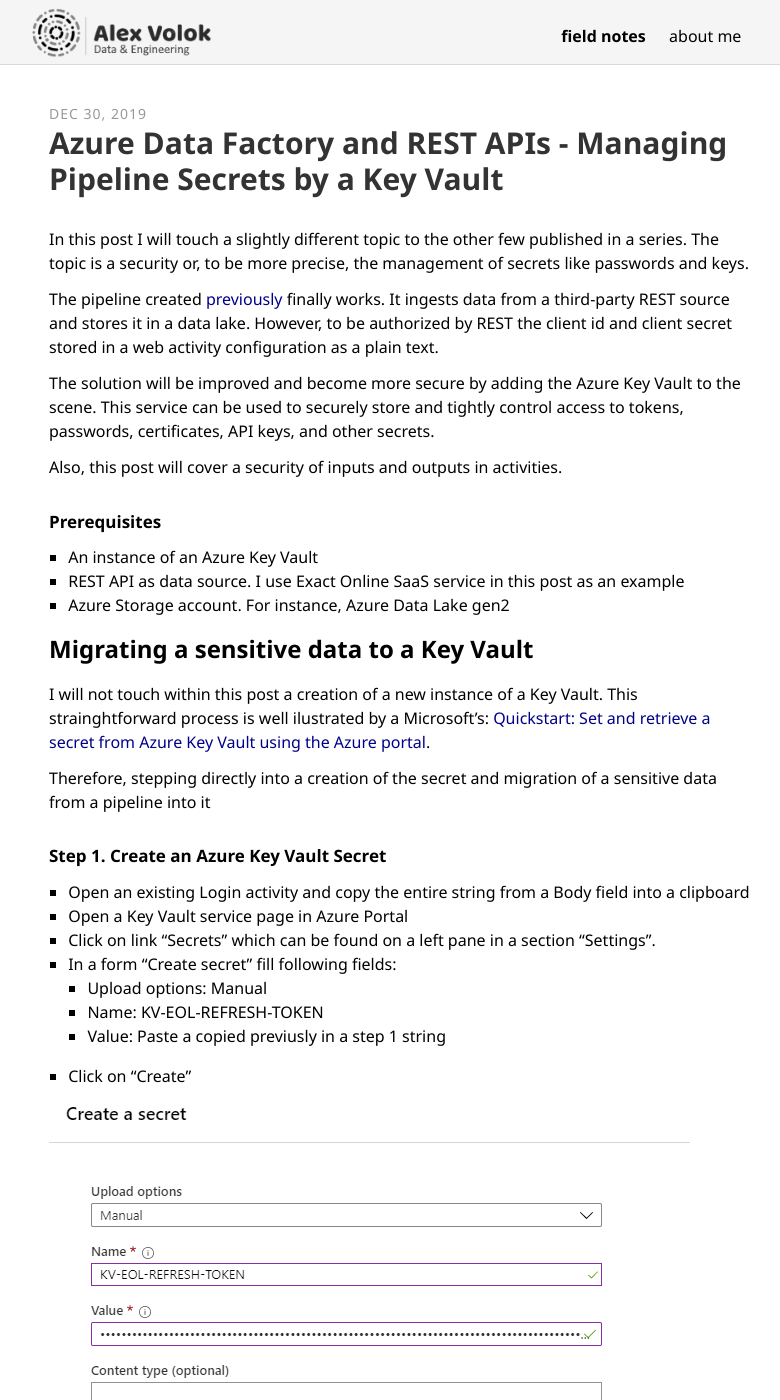
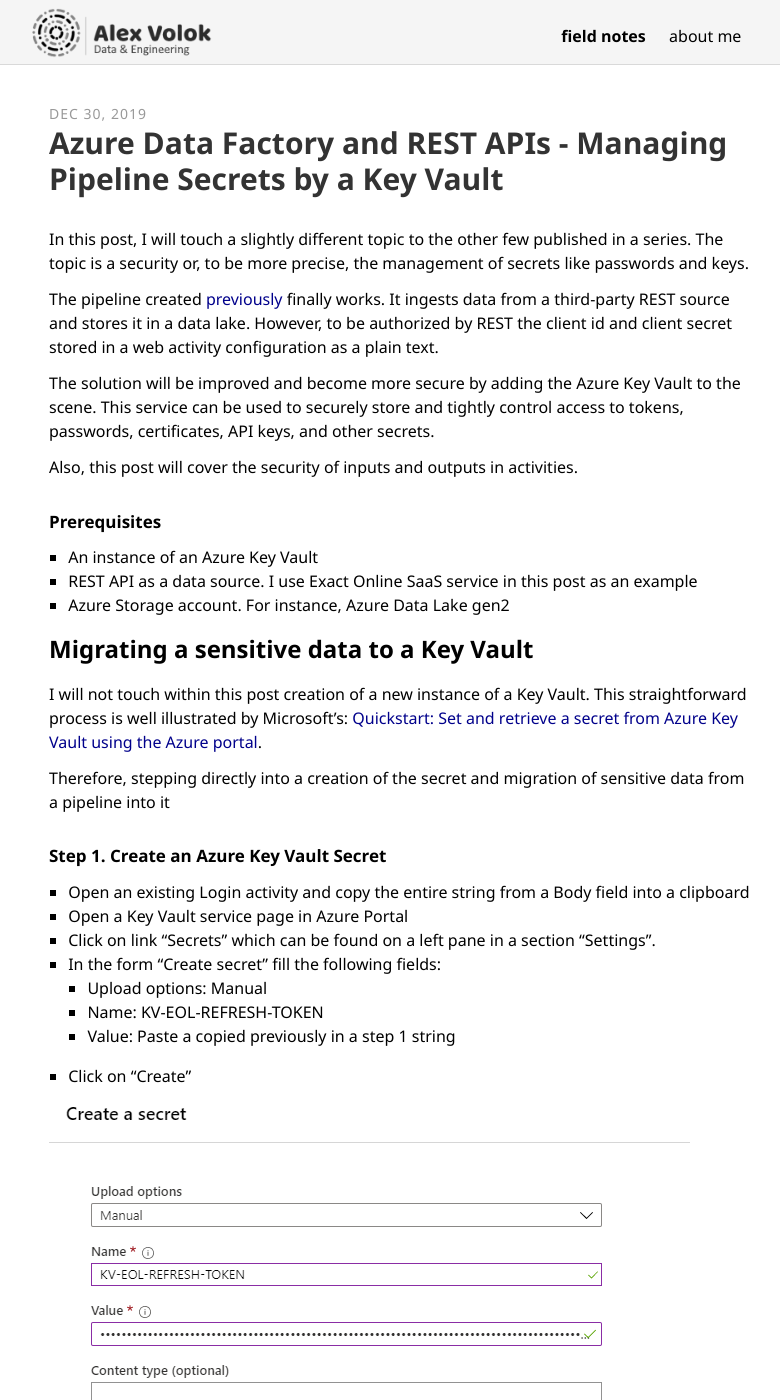
Before and after one commit to alexvolok/alexvolok.github.io, a Jekyll site: the page built from _posts/2019-12-30-adfv2-rest-api-part3-securing-keyvault.md, in a window 1280 px wide and 1400 px high. Shown: the whole window, without its empty margins (240-1020 px from the left). Built offline with Jekyll 4.4.1, drawn with Linux system fonts in a browser that asks for light colours; some web fonts are replaced; some of the changed text lies outside the part shown.

Commit message:
adustments

```diff
--- a/_posts/2019-12-30-adfv2-rest-api-part3-securing-keyvault.md
+++ b/_posts/2019-12-30-adfv2-rest-api-part3-securing-keyvault.md
@@ -11,36 +11,36 @@
 
 
 
-In this post I will touch a slightly different topic to the other few published in a series. The topic is a security or, to be more precise, the management of secrets like passwords and keys.
+In this post, I will touch a slightly different topic to the other few published in a series. The topic is a security or, to be more precise, the management of secrets like passwords and keys.
 
 The pipeline created <a href="/2019/adfv2-rest-api-part3-mapping-pagination">previously</a> finally works. It ingests data from a third-party REST source and stores it in a data lake. However, to be authorized by REST the client id and client secret stored in a web activity configuration as a plain text.
 
 The solution will be improved and become more secure by adding the Azure Key Vault to the scene. This service can be used to securely store and tightly control access to tokens, passwords, certificates, API keys, and other secrets.
 
-Also, this post will cover a security of inputs and outputs in activities.
+Also, this post will cover the security of inputs and outputs in activities.
 
 #### Prerequisites
 
  1. An instance of an Azure Key Vault
- 2.	REST API as data source. I use Exact Online SaaS service in this post as an example
+ 2.	REST API as a data source. I use Exact Online SaaS service in this post as an example
  3.	Azure Storage account. For instance, Azure Data Lake gen2
 
 
 ### Migrating a sensitive data to a Key Vault
 
-I will not touch within this post a creation of a new instance of a Key Vault. This strainghtforward process is well ilustrated by a Microsoft’s: <a href="https://docs.microsoft.com/en-us/azure/key-vault/quick-create-portal" target="_blank">Quickstart: Set and retrieve a secret from Azure Key Vault using the Azure portal</a>.
+I will not touch within this post creation of a new instance of a Key Vault. This straightforward process is well illustrated by Microsoft’s: <a href="https://docs.microsoft.com/en-us/azure/key-vault/quick-create-portal" target="_blank">Quickstart: Set and retrieve a secret from Azure Key Vault using the Azure portal</a>.
 
-Therefore, stepping directly into a creation of the secret and migration of a sensitive data from a pipeline into it
+Therefore, stepping directly into a creation of the secret and migration of sensitive data from a pipeline into it
 
 #### Step 1. Create an Azure Key Vault Secret
 
  1. Open an existing Login activity and copy the entire string from a Body field into a clipboard
  2.	Open a Key Vault service page in Azure Portal
  3.	Click on link “Secrets” which can be found on a  left pane in a section “Settings”.
- 4.	In a form “Create secret” fill following fields:
+ 4.	In the form “Create secret” fill the following fields:
      -	Upload options: Manual
      -	Name: KV-EOL-REFRESH-TOKEN
-     -	Value: Paste a copied previusly in a step 1 string
+     -	Value: Paste a copied previously in a step 1 string
  5.	Click on “Create”
 
  <img src="/assets/images/posts/adf-rest-p4/step1-1.png" alt="Step 1-1" />
@@ -56,13 +56,13 @@
  1. Open a Key Vault service page in Azure Portal
  2.	Open “Access Policies”
  3.	Click on “+ Add Access Policy”
- 4.	On a form “Add access policy” fill:
+ 4.	On the form “Add access policy” fill:
 
      -	Configure from template: Secret Management
 
      -	Secret permissions: choose Get and List
 
-     -	Select principal: enter a name of Azure Data Factory instance
+     -	Select principal: enter the name of Azure Data Factory instance
 
  5.	Click on Add to submit a form.
 
@@ -83,7 +83,7 @@
 #### Step 2. Configure a  “Get Access Token
  1.	Open a Settings tab of newly added activity
  2.	Paste a Key Vault secret identity URL that was prepared previously (1)
- 3.	Choose method: GET
+ 3.	Choose a method: GET
  4.	Set Authentication: MSI. It means that Key Vault will be accessed using a Managed Service Identity of Azure Data Factory. Previously we set to this account permissions to GET and LIST secrets
  5.	Set a resource: https://vault.azure.net
 
@@ -111,17 +111,17 @@
 
 <img src="/assets/images/posts/adf-rest-p4/step2-5.png" alt="Step 2-5" />
 
-Luckily, this small issue is easy to fix and it will be done in a next section.
+Luckily, this small issue is easy to fix and it will be done in the next section.
 
 
 
 ### Securing input and output streams of pipeline activities
 
-Our pipeline has two web tasks that sends and receives a sensitive data in unencrypted way:
+Our pipeline has two web tasks that send and receive sensitive data in an unencrypted way:
 
   <img src="/assets/images/posts/adf-rest-p4/step3-0.png" alt="Step 3-0" />
 
-Only few small adjustments and we are done:
+Only a few small adjustments and we are done:
 
 #### Step 1. Securing an output stream of “Get Access Token” activity
  1.	Click on Get Access Token activity on a canvas pipeline and open tab General
@@ -142,11 +142,11 @@
 
 <img src="/assets/images/posts/adf-rest-p4/step3-3.png" alt="Step 3-3" />
 
-This time the output window shows scrambled text only. This is a desired effect, because such non-sensitive text flow comes to the logs instead of secrets which are send and intercepted by logging subsystem as a plain text.
+This time the output window shows scrambled text only. This is the desired effect because such non-sensitive text flow comes to the logs instead of secrets which are sent and intercepted by the logging subsystem as a plain text.
 
 
 ### Final words
 
-The third piece of our pipeline – a management of secrets by a Key Vault also has a place in an implementation. Also, the pipeline activities  do not send secrets as a plain text anymore.
+The third piece of our pipeline – management of secrets by a Key Vault also has a place in an implementation. Also, the pipeline activities  do not send secrets as plain text anymore.
 
 Many thanks for reading.
```
Also changed, not shown: other parts of _posts/2019-12-30-adfv2-rest-api-part3-securing-keyvault.md (+1 -1 lines).
